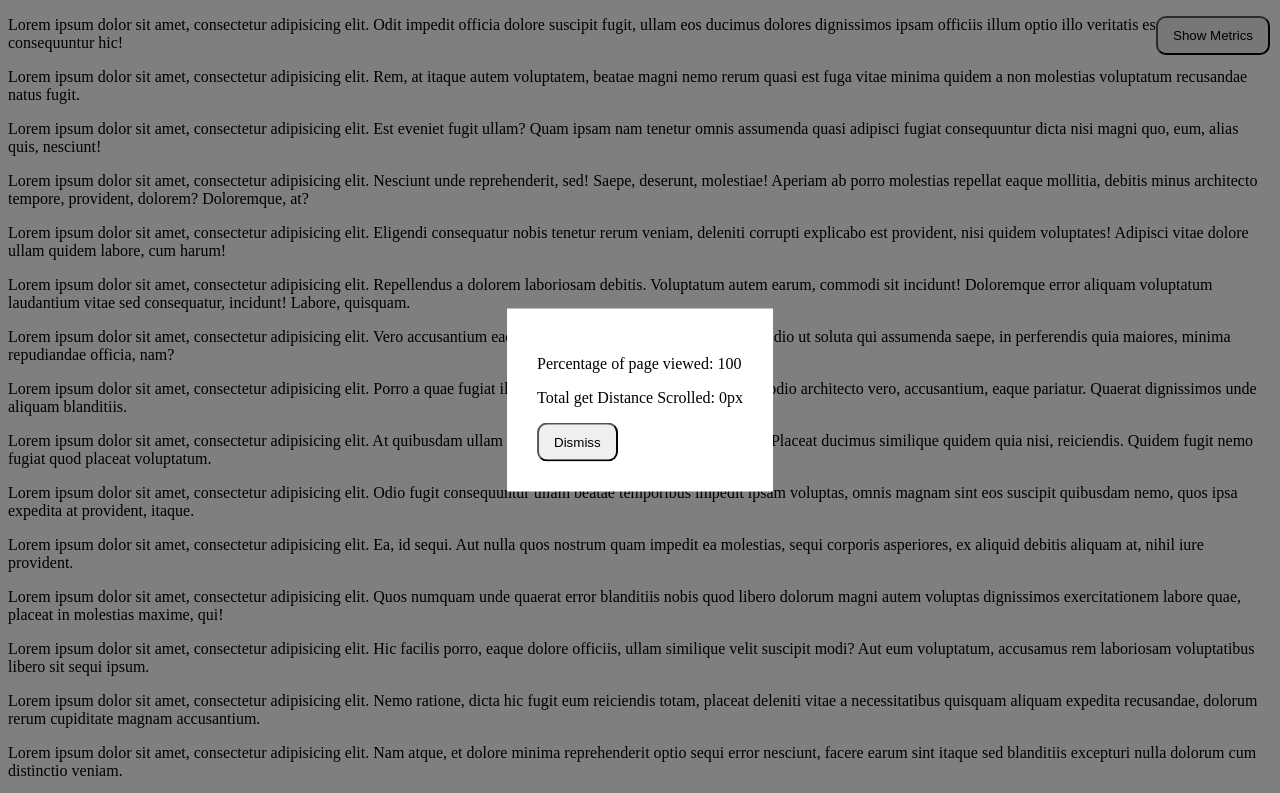
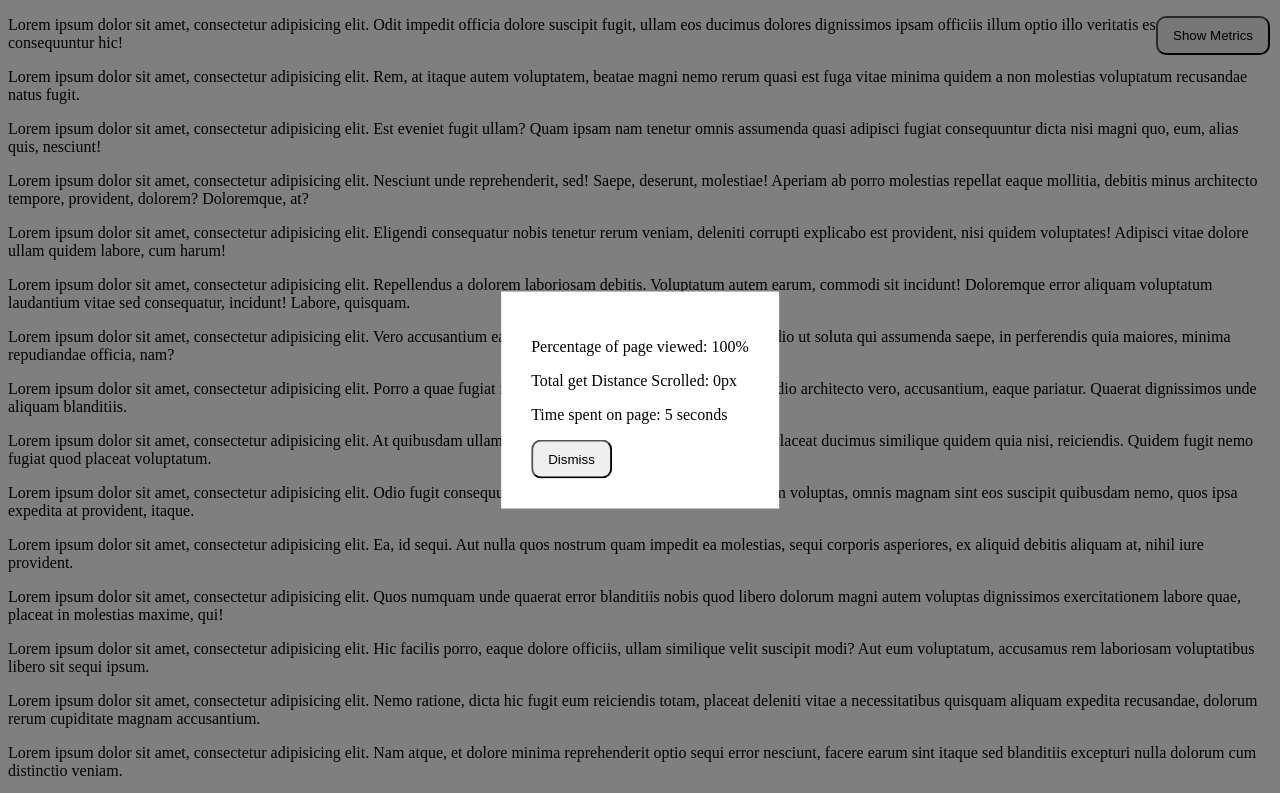
Before and after one commit to alondahari/refactorU-week2-mad-metrics, a plain HTML site: page index.html in a window 1280 px wide. Both pictures are taken after a click on the button "Show Metrics". Shown: the top 793 px of the page. Drawn offline with nearby package versions, Linux system fonts and the light colour scheme.

Commit message:
add time methods

```diff
--- a/index.html
+++ b/index.html
@@ -7,12 +7,12 @@
 </head>
 <body>
 
-	<button class="button fix-right">Show Metrics</button>
+	<button class="button fix-right toggle-button">Show Metrics</button>
 
 	<div class="lightbox-screen hidden">
 		<div class="lightbox">
 			<p class="lightbox-content"></p>
-			<button class="button">Dismiss</button>
+			<button class="button toggle-button">Dismiss</button>
 		</div>
 	</div>
 
@@ -36,6 +36,7 @@
 	<p>Lorem ipsum dolor sit amet, consectetur adipisicing elit. Ullam quos hic, aliquam praesentium. Neque ipsam iste magni itaque optio maxime eius voluptatum, ab temporibus. Exercitationem assumenda excepturi inventore est corrupti!</p>
 	<p>Lorem ipsum dolor sit amet, consectetur adipisicing elit. Incidunt laudantium recusandae vitae, asperiores quisquam porro! Omnis nostrum nemo ipsa tempore ipsam voluptate culpa qui doloremque vitae praesentium? Sequi, delectus, modi.</p>
 	<p>Lorem ipsum dolor sit amet, consectetur adipisicing elit. Aliquid sit nulla, voluptatem ipsum aut incidunt eveniet quisquam vel. Rem natus repellat fugiat mollitia dolores iusto harum molestias consectetur officiis, dolore.</p>
+	<button class="button signup-button">Sign Up!!</button>
 
 	<script src="http://cdnjs.cloudflare.com/ajax/libs/jquery/2.0.3/jquery.min.js"></script>
 	<script src="main.js"></script>
--- a/main.css
+++ b/main.css
@@ -32,7 +32,3 @@
 	background-color: #fff;
 	padding: 30px;
 }
-
-.lightbox-content{
-
-}
--- a/main.js
+++ b/main.js
@@ -1,8 +1,8 @@
 $(document).on('ready', function() {
 
 	// Functions
-	var addLightboxLine = function(header, value){
-  	$lightboxContent.append('<p>' + header + ': ' + value + '</p>');
+	var addLightboxLine = function(header, amount, value){
+  	$lightboxContent.append('<p>' + header + ': ' + amount + value + '</p>');
 	};
 
 	var getPrecentViewed = function(){
@@ -18,22 +18,35 @@ $(document).on('ready', function() {
 		}
 	};
 
+
 	// Globals
 	var data = {
 		scrolled: 0,
+		timeOnPage: 0,
 		currentScroll: document.body.scrollTop
-	}
+	};
+
 	data.percent = getPrecentViewed();
 
 	var $lightboxContent = $('.lightbox-content');
 
+
+	// Timer
+	var timer = setInterval(function () {
+		data.timeOnPage += 1;
+	}, 1000);
+
 	// Events
-  $('.button').on('click', function() {
+  $('.toggle-button').on('click', function() {
 		$lightboxContent.empty();
   	$('.lightbox-screen').toggleClass('hidden');
 
-  	addLightboxLine('Percentage of page viewed', data.percent);
-  	addLightboxLine('Total get Distance Scrolled', data.scrolled + 'px');
+  	addLightboxLine('Percentage of page viewed', data.percent, '%');
+  	addLightboxLine('Total get Distance Scrolled', data.scrolled, 'px');
+  	if (data.hasOwnProperty('timeBeforeSignup')) {
+  		addLightboxLine('Time before clicking Sign Up', data.timeBeforeSignup, ' seconds');
+  	}
+  	addLightboxLine('Time spent on page', data.timeOnPage, ' seconds');
 
   });
 
@@ -42,4 +55,9 @@ $(document).on('ready', function() {
   	data.scrolled += getDistanceScrolled();
   });
 
+  $('.signup-button').one('click', function() {
+  	data.timeBeforeSignup = data.timeOnPage;
+  	return false;
+  });
+
 });
```
